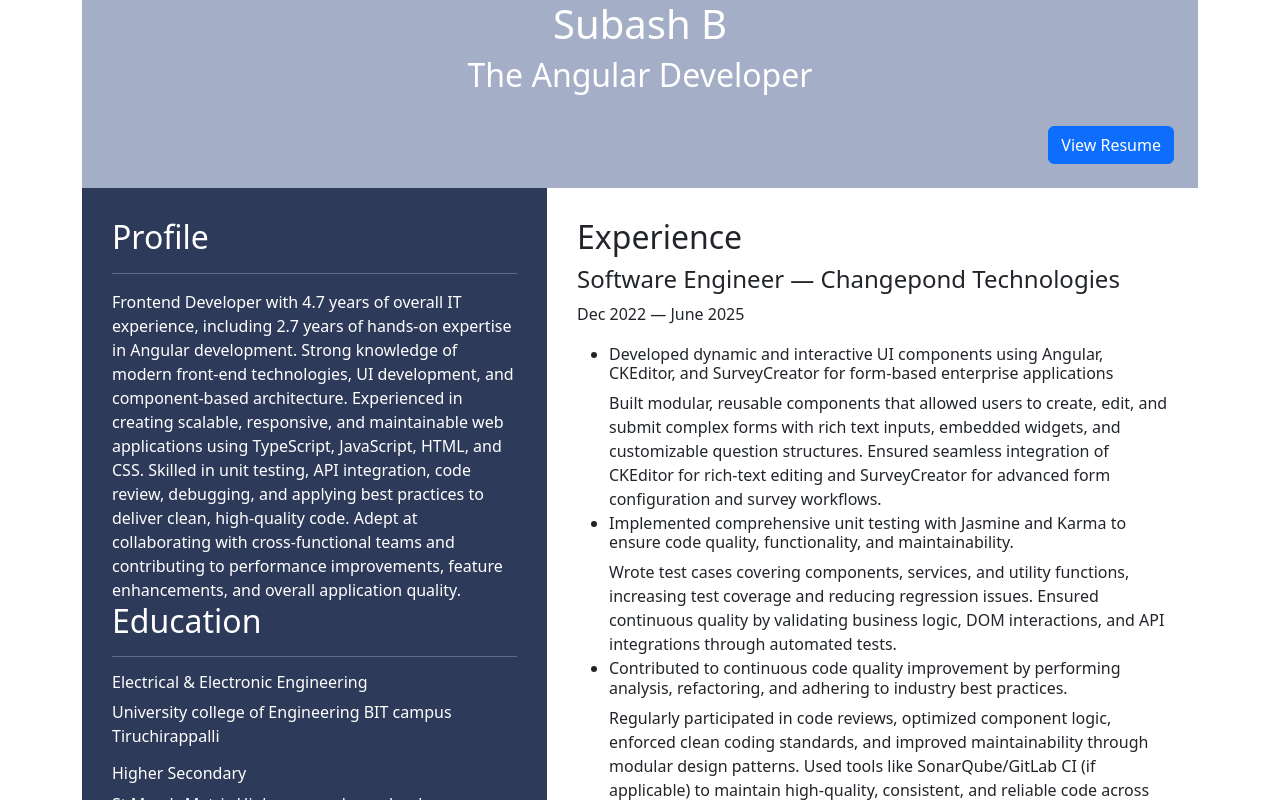
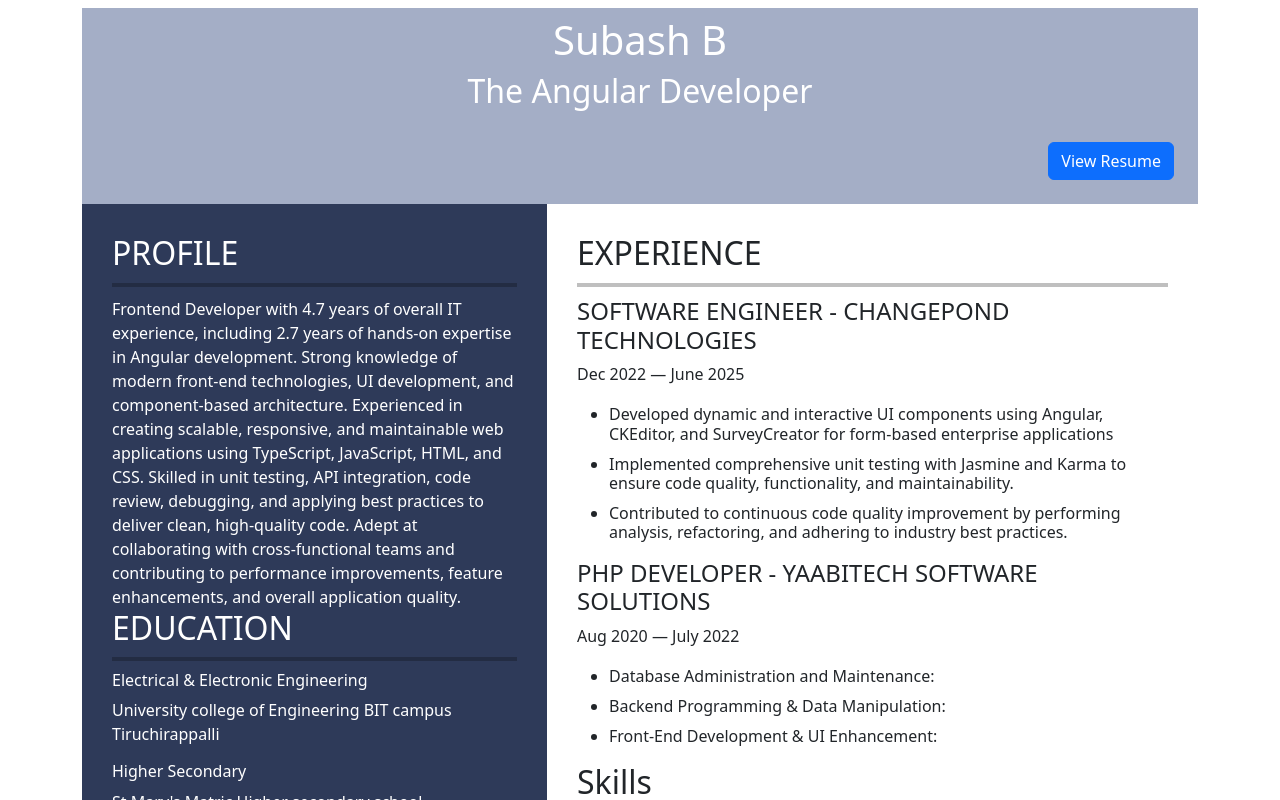
Before and after one commit to subash-balakrishnan/MyResume, an Angular app: page / in a window 1280 px wide. Shown: the top 800 px of the page. Built offline with nearby package versions, Linux system fonts and the light colour scheme.

Commit message:
Alignment changes

```diff
--- a/src/app/app.component.css
+++ b/src/app/app.component.css
@@ -54,3 +54,10 @@
     margin-left: 0 !important;
     margin-right: 0 !important;
 }
+
+.thick-line {
+    border: none;
+    border-top: 4px solid #000;
+    /* thickness + color */
+    margin: 10px 0;
+}
--- a/src/app/app.component.html
+++ b/src/app/app.component.html
@@ -1,6 +1,6 @@
 <main>
-  <div class="container">
-    <header class="resumeHeader text-center">
+  <div class="container mt-2 mb-3">
+    <header class="resumeHeader text-center pt-2">
       <h1>Subash B</h1>
       <h2>The Angular Developer</h2>
       <div class="d-flex justify-content-end p-4">
@@ -17,8 +17,8 @@
     <div class="resumeRow row">
       <div class="col-12 col-md-5 left-section">
         <section id="profile">
-          <h2>Profile</h2>
-          <hr>
+          <h2>PROFILE</h2>
+          <hr class="thick-line">
           Frontend Developer with 4.7 years of overall IT experience, including 2.7 years of hands-on expertise in
           Angular
           development.
@@ -33,8 +33,8 @@
         </section>
 
         <section id="Education">
-          <h2>Education</h2>
-          <hr>
+          <h2>EDUCATION</h2>
+          <hr class="thick-line">
           <div>
             <h6>Electrical & Electronic Engineering</h6>
             <p>University college of Engineering BIT campus Tiruchirappalli</p>
@@ -47,31 +47,29 @@
         </section>
 
         <section id="languages">
-          <h2>Languages</h2>
-          <hr>
+          <h2>LANGUAGES</h2>
+          <hr class="thick-line">
           <div>
-            <li>Tamil - Native</li>
-            <li>English - Good Proficiency</li>
+            <ul>
+              <li>Tamil - Native</li>
+              <li>English - Good Proficiency</li>
+            </ul>
           </div>
         </section>
       </div>
 
       <div class="col-12 col-md-7 right-section">
         <section id="experience">
-          <h2>Experience</h2>
+          <h2>EXPERIENCE</h2>
+          <hr class="thick-line">
           <article>
-            <h4>Software Engineer — Changepond Technologies</h4>
+            <h4>SOFTWARE ENGINEER - CHANGEPOND TECHNOLOGIES</h4>
             <p>Dec 2022 — June 2025</p>
             <ul>
               <li>
                 <h6>Developed dynamic and interactive UI components using Angular, CKEditor, and SurveyCreator for
                   form-based
                   enterprise applications</h6>
-                Built modular, reusable components that allowed users to create, edit, and submit complex forms with
-                rich
-                text inputs, embedded widgets, and customizable question structures. Ensured seamless integration of
-                CKEditor
-                for rich-text editing and SurveyCreator for advanced form configuration and survey workflows.
               </li>
 
               <li>
@@ -79,59 +77,32 @@
                   functionality,
                   and
                   maintainability.</h6>
-                Wrote test cases covering components, services, and utility functions, increasing test coverage and
-                reducing
-                regression issues. Ensured continuous quality by validating business logic, DOM interactions, and API
-                integrations through automated tests.
               </li>
               <li>
                 <h6>Contributed to continuous code quality improvement by performing analysis, refactoring, and
-                  adhering
-                  to
-                  industry best practices.</h6>
-                Regularly participated in code reviews, optimized component logic, enforced clean coding standards,
-                and
-                improved maintainability through modular design patterns. Used tools like SonarQube/GitLab CI (if
-                applicable)
-                to maintain high-quality, consistent, and reliable code across the project.
+                  adhering to industry best practices.</h6>
               </li>
             </ul>
           </article>
           <article>
-            <h3>PHP Developer — Yaabitech Software solutions</h3>
+            <h4>PHP DEVELOPER - YAABITECH SOFTWARE SOLUTIONS</h4>
             <p>Aug 2020 — July 2022</p>
             <ul>
               <li>
                 <h6>Database Administration and Maintenance:</h6>
-                Managed the creation, optimization, and maintenance of database tables, ensuring data integrity,
-                performance,
-                and efficient storage. Performed routine database monitoring, indexing, backup, and recovery tasks to
-                support
-                smooth application operations.
               </li>
               <li>
                 <h6>Backend Programming & Data Manipulation:</h6>
-                Developed and maintained backend modules for data processing, business logic implementation, and
-                database
-                interaction. Performed CRUD operations, wrote optimized queries, automated tasks, and ensured secure
-                and
-                efficient data flow between the application layers.
               </li>
               <li>
                 <h6>Front-End Development & UI Enhancement:</h6>
-                Designed and implemented user-friendly front-end interfaces with clean layouts and responsive
-                components.
-                Improved the overall appearance, usability, and accessibility of the application by applying modern
-                UI/UX
-                best
-                practices and optimizing front-end code.
               </li>
             </ul>
           </article>
 
           <article id="skills">
             <h2>Skills</h2>
-
+            <hr class="thick-line">
             <div class="row">
 
               <!-- Left Column -->
@@ -305,7 +276,7 @@
     </div>
 
     <!-- <a href="assets/My_Resume.pdf" download>Download Resume</a> -->
-    <!-- <p>subashsubash3007&#64;gmail.com</p> -->
+    <!-- <p>subashsubash4007&#64;gmail.com</p> -->
     <!-- <footer>
       <div class="d-flex justify-content-between mt-3">
         <button onclick="window.location.href='My_Resume.pdf'" class="btn btn-success">
```
